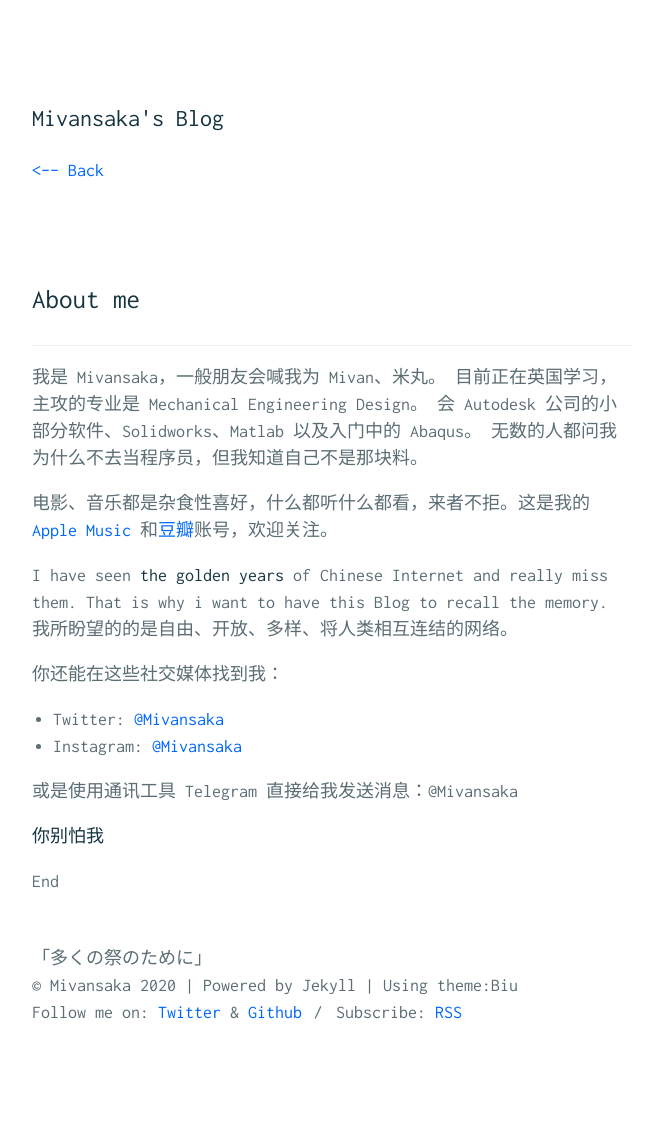
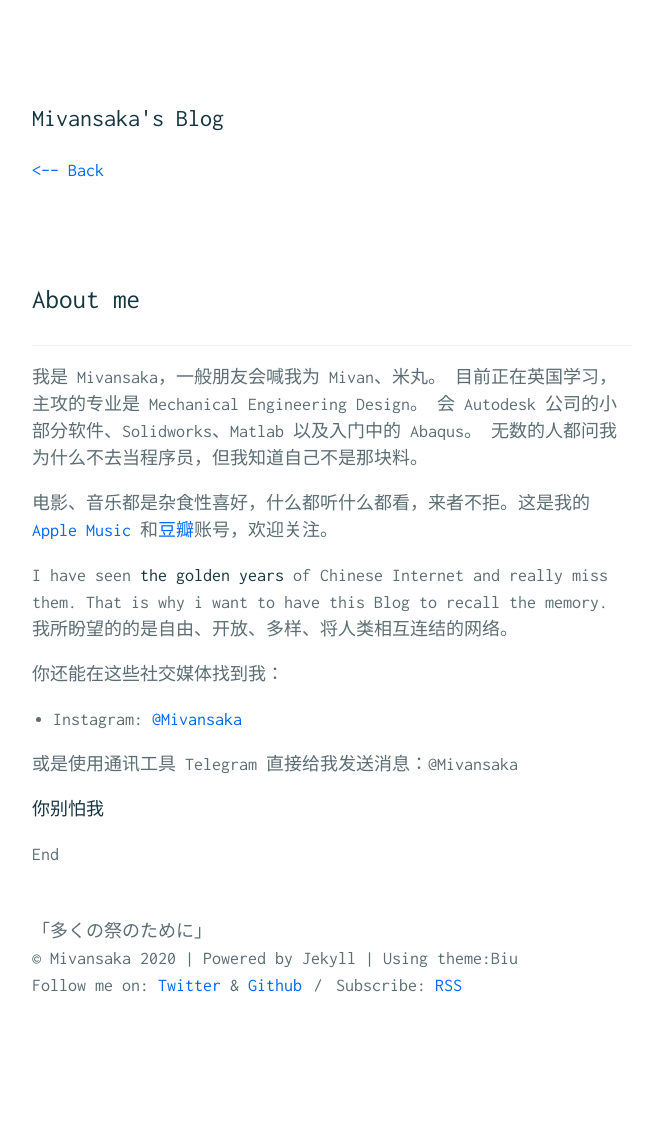
Before and after one commit to mivansaka/mivansaka.github.io, a Jekyll site: the page built from _pages/about.md, in a window 1280 px wide. Shown: the whole page, without its empty margins (308-971 px from the left). Built offline with Jekyll 4.4.1, drawn with Linux system fonts in a browser that asks for light colours; after the commit the page ends 1099 px from its top, so only the background shows below that.

Commit message:
delete twitter

```diff
--- a/_includes/footer.html
+++ b/_includes/footer.html
@@ -10,5 +10,5 @@
 	{% if page.layout != 'amp' %}
 	</br>
 	{% endif %}
-	<p>Follow me on: {% if site.twitter_username %}<a href="https://twitter.com/MGinTonic">Twitter</a>{% endif %}{% if site.twitter_username %}{% if site.github_username %} & {% endif %}{% endif %}{% if site.github_username %}<a href="https://github.com/mivansaka">Github</a>{% endif %}<span class="u-separate"></span> Subscribe: <a href="{{ "/feed.xml" | prepend: site.baseurl }}">RSS</a></p>
+	<p>Follow me on: {% if site.twitter_username %}<a href="https://twitter.com">Twitter</a>{% endif %}{% if site.twitter_username %}{% if site.github_username %} & {% endif %}{% endif %}{% if site.github_username %}<a href="https://github.com/mivansaka">Github</a>{% endif %}<span class="u-separate"></span> Subscribe: <a href="{{ "/feed.xml" | prepend: site.baseurl }}">RSS</a></p>
 </footer>
--- a/_pages/about.md
+++ b/_pages/about.md
@@ -16,7 +16,6 @@ I have seen **the golden years** of Chinese Internet and really miss them. That
 我所盼望的的是自由、开放、多样、将人类相互连结的网络。
 
 你还能在这些社交媒体找到我：
-- Twitter: [@Mivansaka](https://twitter.com/MGinTonic "@Mivansaka")
 - Instagram: [@Mivansaka](https://www.instagram.com/mivansaka/ "@Mivansaka")
 
 或是使用通讯工具 Telegram 直接给我发送消息：@Mivansaka
```
